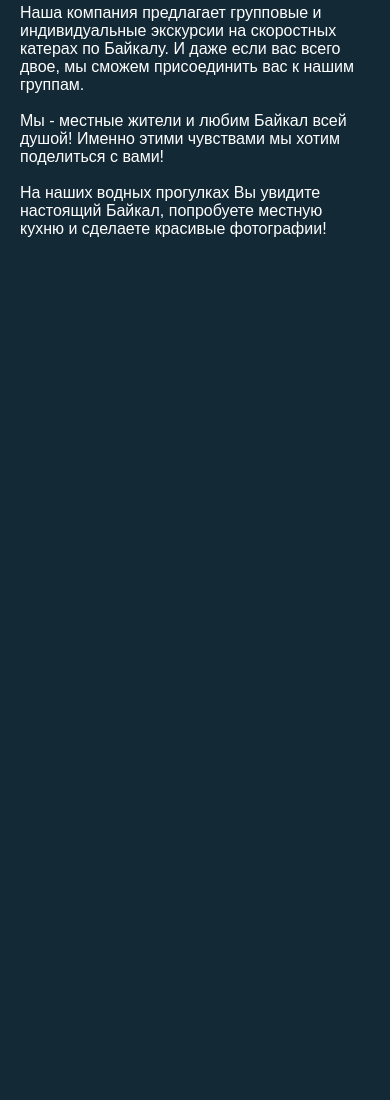
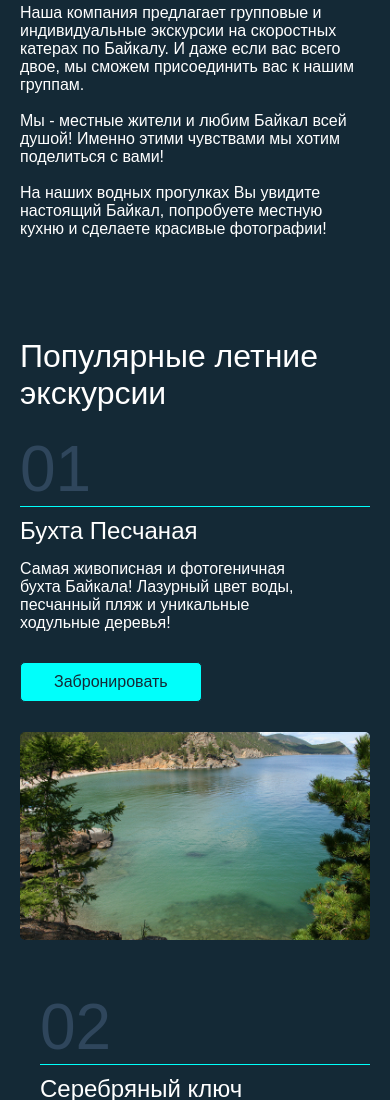
Before and after one commit to LapkiWEB/boat, a plain HTML site: page app/index.html in a window 390 px wide. Shown: the part 900-2000 px from the top of the page. Before the commit the page ends 1188 px from the top, so only its background shows below. Drawn offline with Linux system fonts and the light colour scheme; files whose address does not match are found by name.

Commit message:
add section popular-ex + adaptive

```diff
--- a/app/index.html
+++ b/app/index.html
@@ -144,6 +144,96 @@
         </div>
       </section>
 
+      <section class="popular-ex section">
+        <div class="container">
+          <h2 class="title">
+            Популярные летние экскурсии
+          </h2>
+          <div class="popular-ex__inner popular-ex__inner--left">
+            <div class="popular-ex__item popular-ex__item-content--left">
+              <div class="popular-ex__item-content-number popular-ex__item-content-number--left">
+                01
+              </div>
+              <div class="popular-ex__item-content__box popular-ex__item-content__box--left">
+                <h3 class="popular-ex__item-content__box-title popular-ex__item-content__box-title--left">
+                  Бухта Песчаная
+                </h3>
+                <p class="popular-ex__item-content__box-text popular-ex__item-content__box-text--left">
+                  Самая живописная и фотогеничная бухта Байкала!
+                  Лазурный цвет воды, песчанный пляж и уникальные ходульные деревья!
+                </p>
+
+                <div class="global__btn">
+                  Забронировать
+                </div>
+              </div>
+            </div>
+            <div class="popular-ex__item-imeges popular-ex__item-images--left">
+              <img src="images/content/popular-ex-1.jpg" alt="" class="popular-ex__item-img">
+            </div>
+          </div>
+
+          <div class="popular-ex__inner popular-ex__inner--right">
+            <div class="popular-ex__item-imeges popular-ex__item-images--right">
+              <img src="images/content/popular-ex-2.jpg" alt="" class="popular-ex__item-img">
+            </div>
+
+
+            <div class="popular-ex__item popular-ex__item-content--right">
+              <div class="popular-ex__item-content-number">
+                02
+              </div>
+              <div class="popular-ex__item-content__box popular-ex__item-content__box--left">
+                <h3 class="popular-ex__item-content__box-title popular-ex__item-content__box-title--left">
+                  Серебряный ключ
+                </h3>
+                <p class="popular-ex__item-content__box-text popular-ex__item-content__box-text--left">
+                  Серебряный Ключ - удивительное по красоте место на Байкале, здесь находится пикниково-парковая зона,
+                  для отдыха иркутян
+                  и гостей нашего города.
+                </p>
+
+                <div class="global__btn">
+                  Забронировать
+                </div>
+              </div>
+            </div>
+
+          </div>
+
+          <div class="popular-ex__inner popular-ex__inner--left">
+            <div class="popular-ex__item popular-ex__item-content--left">
+              <div class="popular-ex__item-content-number popular-ex__item-content-number--left">
+                03
+              </div>
+              <div class="popular-ex__item-content__box popular-ex__item-content__box--left">
+                <h3 class="popular-ex__item-content__box-title popular-ex__item-content__box-title--left">
+                  КБЖД, Станция Половинная
+                </h3>
+                <p class="popular-ex__item-content__box-text popular-ex__item-content__box-text--left">
+                  Оцените завораживающий вид на кругобайкальскую железную дорогу с воды и насладитесь пешими прогулками по байкальским
+                  берегам!
+                </p>
+
+                <div class="global__btn">
+                  Забронировать
+                </div>
+              </div>
+            </div>
+            <div class="popular-ex__item-imeges popular-ex__item-images--left">
+              <img src="images/content/popular-ex-3.jpg" alt="" class="popular-ex__item-img">
+            </div>
+          </div>
+
+          <a href="#" class="popular-ex__btn global__btn">
+            Смотреть все туры
+          </a>
+
+
+
+        </div>
+      </section>
+
     </main>
     <footer class="footer"></footer>
   </div>
--- a/app/scss/_global.scss
+++ b/app/scss/_global.scss
@@ -75,6 +75,7 @@ body.menu-opened {
   position: relative;
   z-index: 1;
   transition: all .3s;
+  cursor: pointer;
 
   &:hover {
     background-color: $white;
--- a/app/scss/_media.scss
+++ b/app/scss/_media.scss
@@ -2,7 +2,32 @@
   .main-screen__title {
     font-size: 100px;
   }
+
+  .popular-ex__inner {
+    flex-wrap: wrap;
+  }
+  .popular-ex__item-imeges{
+    width: 100%;
+    img{
+      width: 100%;
+    }
+  }
+  .popular-ex__item{
+    width: 100%;
+  }
+  .popular-ex__item-content__box{
+    margin-left: 0;
+  }
+  .popular-ex__item-images--right{
+    order: 1;
+  }
+  .popular-ex__item-imeges{
+    max-width: 800px;
+    margin: 0 auto;
+  }
 }
+
+@media(max-width: 1450px) {}
 
 @media(max-width: 1350px) {
   .header__logo {
@@ -110,6 +135,14 @@
       display: block;
     }
   }
+
+  .popular-ex__item-content-number {
+    font-size: 96px;
+  }
+
+  .popular-ex__item-content__box-title {
+    font-size: 24px;
+  }
 }
 
 @media(max-width: 600px) {
@@ -138,4 +171,8 @@
   .main-screen__title {
     font-size: 48px;
   }
+
+  .popular-ex__item-content-number {
+    font-size: 64px;
+  }
 }
--- a/app/scss/style.scss
+++ b/app/scss/style.scss
@@ -139,34 +139,6 @@
 }
 
 
-
-
-
-
-
-
-
-
-
-
-
-
-
-
-
-
-
-
-
-
-
-
-
-
-
-
-
-
 .header__contants {
   display: flex;
   justify-content: space-between;
@@ -237,4 +209,61 @@
 
 // end section main-sreen
 
+// start section popular-ex
+.popular-ex__inner {
+  margin-bottom: 50px;
+  display: flex;
+  justify-content: space-between;
+}
+
+.popular-ex__item {
+  width: 50%;
+}
+
+.popular-ex__item-img {
+  max-width: 100%;
+  object-fit: cover;
+  border-radius: 5px;
+}
+
+.popular-ex__item-content__box--left {
+  padding-right: 50px;
+  margin-bottom: 30px;
+  padding-top: 10px;
+}
+
+
+.popular-ex__item-content-number {
+  font-size: 128px;
+  color: rgba(74, 99, 130, 0.5);
+  @extend %Monts-Black;
+}
+
+.popular-ex__item-content__box {
+  border-top: 1px solid $blue;
+  max-width: 500px;
+  width: 100%;
+  margin-left: 71px;
+}
+
+.popular-ex__item-content__box-title {
+  @extend %Monts-Light;
+  font-size: 32px;
+  margin-bottom: 15px;
+}
+
+.popular-ex__item-content__box-text {
+  margin-bottom: 30px;
+}
+
+.popular-ex__item-content--right{
+  margin-left: 20px;
+}
+
+.popular-ex__btn{
+  display: block;
+  margin: 0 auto;
+}
+// end section popular-ex
+
 @import 'media';
```
Also changed, not shown: app/css/style.min.css, app/images/content/popular-ex-1.jpg (added), app/images/content/popular-ex-2.jpg (added), app/images/content/popular-ex-3.jpg (added).
